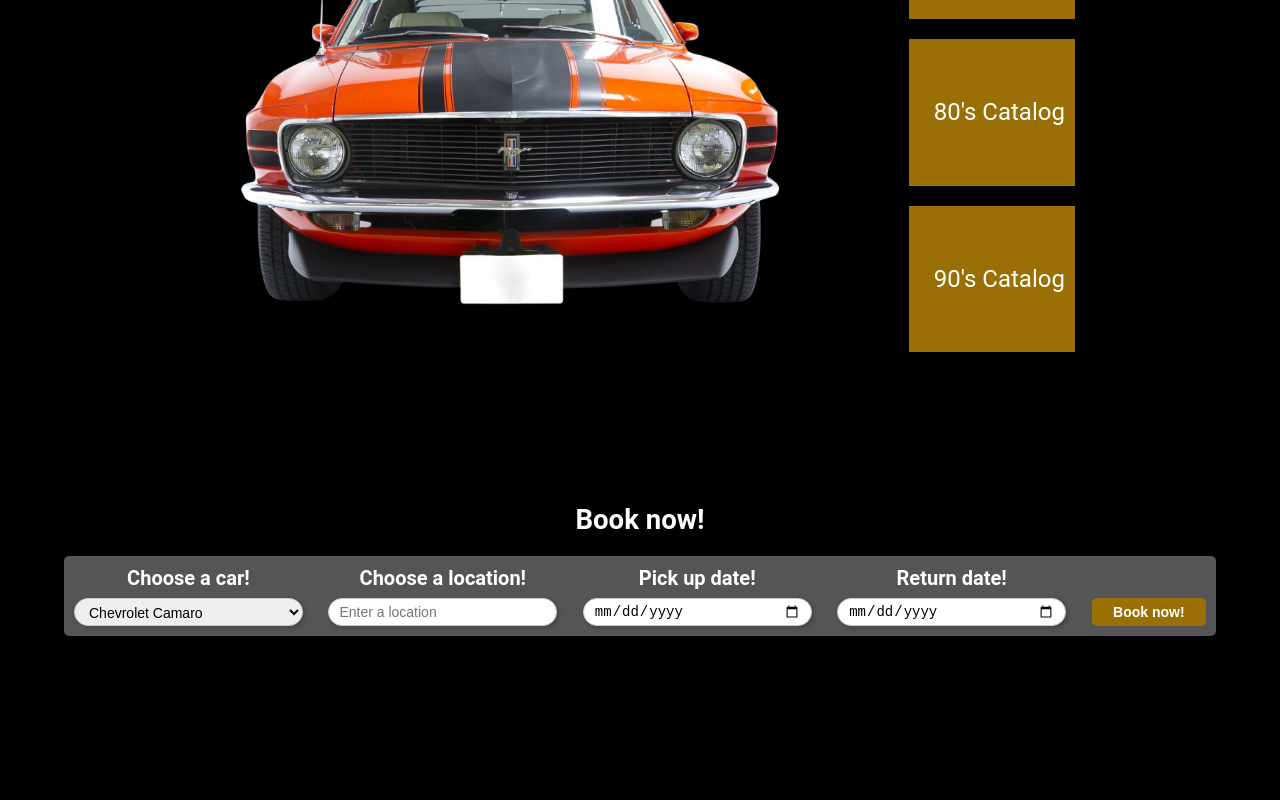
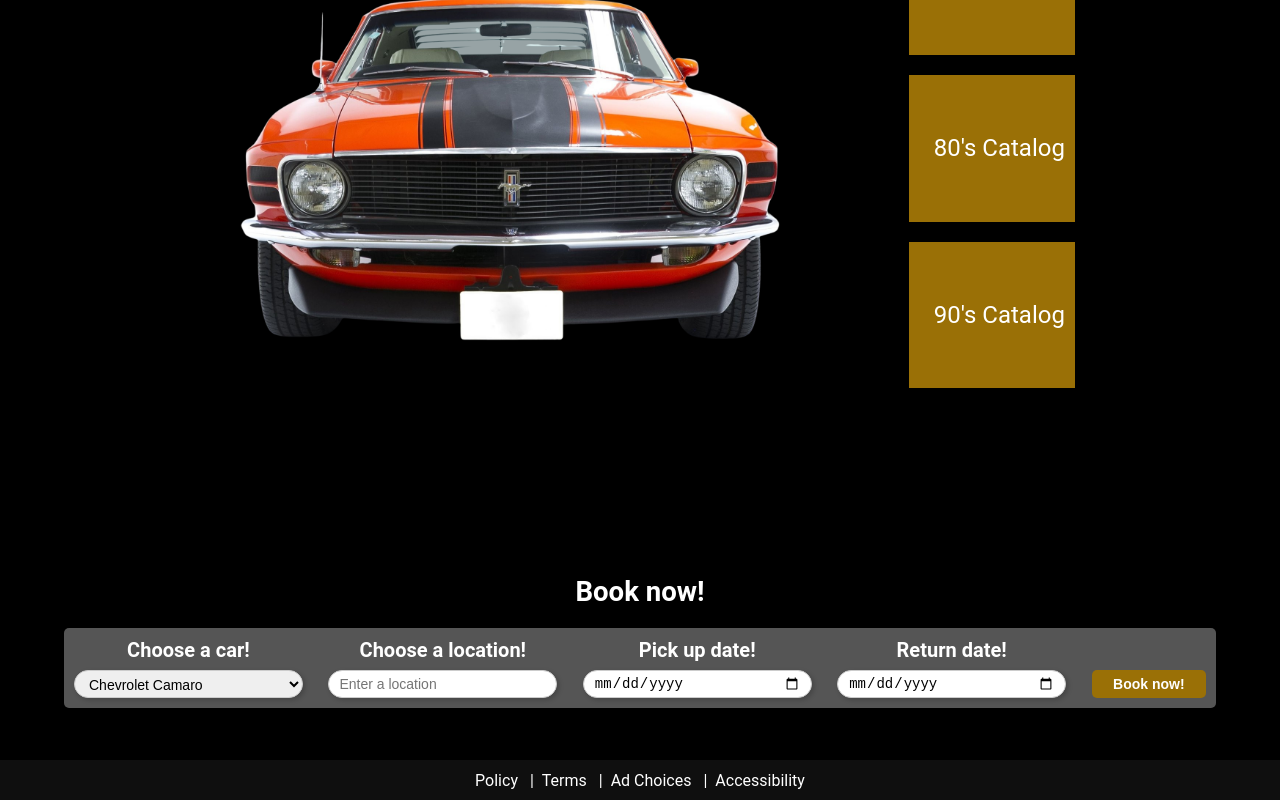
Before and after one commit to wailbenelhassane/RetroRenting, an Angular app: page / in a window 1280 px wide. Shown: the part 361-1161 px from the top of the page. Before the commit the page ends 1017 px from the top, so only its background shows below. Built offline with nearby package versions, Linux system fonts and the light colour scheme.

Commit message:
Feat: Add footer component

```diff
--- /dev/null
+++ b/src/app/components/footer/footer.component.html
@@ -0,0 +1,7 @@
+<nav class="footer-nav" aria-label="Footer Navigation">
+  <ul class="footer-menu">
+    <li class="footer-item" *ngFor="let item of footerMenu">
+      <a [href]="item.url">{{ item.title }}</a>
+    </li>
+  </ul>
+</nav>
--- /dev/null
+++ b/src/app/components/footer/footer.component.scss
@@ -0,0 +1,47 @@
+@use "../../../variables";
+
+$footer-height: 5vh;
+$margin-top: 4vh;
+$separator-margin: 10px;
+
+.footer-nav {
+  background: rgba(30, 30, 30, 0.5);
+  backdrop-filter: blur(10px);
+  color: variables.$text-color;
+  text-align: center;
+  display: flex;
+  justify-content: center;
+  align-items: center;
+  height: $footer-height;
+  margin-top: $margin-top;
+  box-shadow: none;
+  width: 100%;
+
+  .footer-menu {
+    list-style: none;
+    padding: 0;
+    margin: 0;
+    display: flex;
+
+    .footer-item {
+      display: inline;
+
+      a {
+        text-decoration: none;
+        color: variables.$text-color;
+        font-family: variables.$font-family;
+      }
+    }
+
+    .footer-item:not(:last-child)::after {
+      content: " | ";
+      color: variables.$text-color;
+      padding: 0 8px;
+    }
+  }
+
+  .separator-bar {
+    margin-left: $separator-margin;
+    margin-right: $separator-margin;
+  }
+}
--- /dev/null
+++ b/src/app/components/footer/footer.component.ts
@@ -0,0 +1,23 @@
+import { Component, OnInit } from '@angular/core';
+import { FooterService } from '../../services/footer.service';
+import {NgForOf} from '@angular/common';
+
+@Component({
+  selector: 'app-footer',
+  templateUrl: './footer.component.html',
+  imports: [
+    NgForOf
+  ],
+  styleUrls: ['./footer.component.scss']
+})
+export class FooterComponent implements OnInit {
+  footerMenu: any[] = [];
+
+  constructor(private footerService: FooterService) {}
+
+  ngOnInit() {
+    this.footerService.getFooterData().subscribe(data => {
+      this.footerMenu = data.footerMenu;
+    });
+  }
+}
--- a/src/app/pages/landing-page/landing-page.component.html
+++ b/src/app/pages/landing-page/landing-page.component.html
@@ -3,3 +3,5 @@
 <app-car-catalog></app-car-catalog>
 
 <app-booking-bar></app-booking-bar>
+
+<app-footer></app-footer>
--- a/src/app/pages/landing-page/landing-page.component.ts
+++ b/src/app/pages/landing-page/landing-page.component.ts
@@ -2,6 +2,7 @@ import { Component } from '@angular/core';
 import {HeaderComponent} from '../../components/header/header.component';
 import {CarCatalogComponent} from '../../components/car-catalog/car-catalog.component';
 import {BookingBarComponent} from '../../components/booking-bar/booking-bar.component';
+import {FooterComponent} from '../../components/footer/footer.component';
 
 
 @Component({
@@ -10,7 +11,8 @@ import {BookingBarComponent} from '../../components/booking-bar/booking-bar.comp
   imports: [
     HeaderComponent,
     CarCatalogComponent,
-    BookingBarComponent
+    BookingBarComponent,
+    FooterComponent
   ],
   templateUrl: './landing-page.component.html',
   styleUrls: ['./landing-page.component.scss']
--- /dev/null
+++ b/src/app/services/footer.service.ts
@@ -0,0 +1,14 @@
+import { Injectable } from '@angular/core';
+import { HttpClient } from '@angular/common/http';
+import { Observable } from 'rxjs';
+
+@Injectable({
+  providedIn: 'root'
+})
+export class FooterService {
+  constructor(private http: HttpClient) {}
+
+  getFooterData(): Observable<any> {
+    return this.http.get('/data/footer.json');
+  }
+}
```
Also changed, not shown: 1 other file (tests, documents, lock files or other folders).
